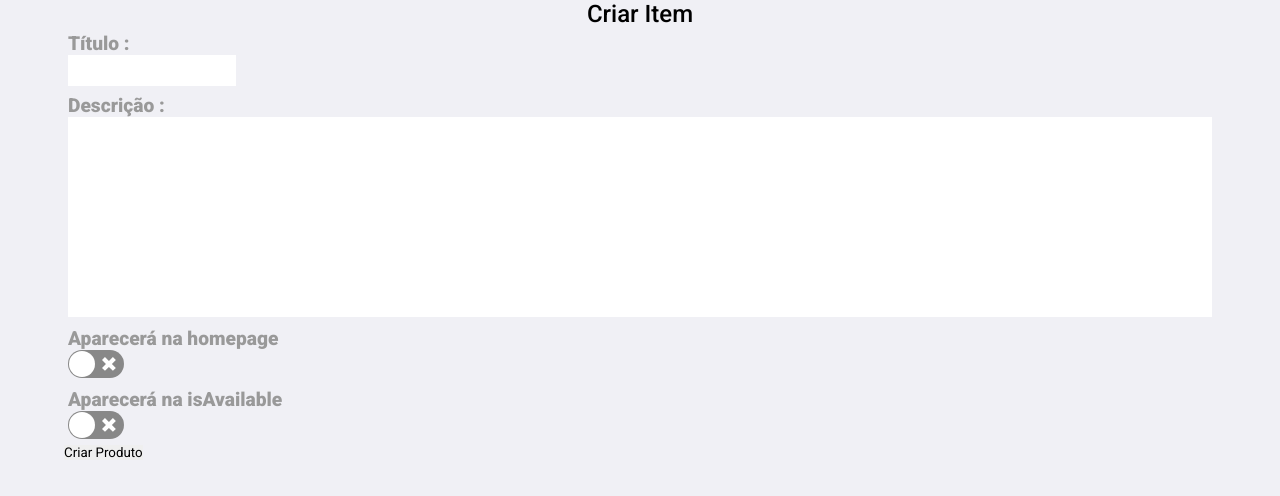
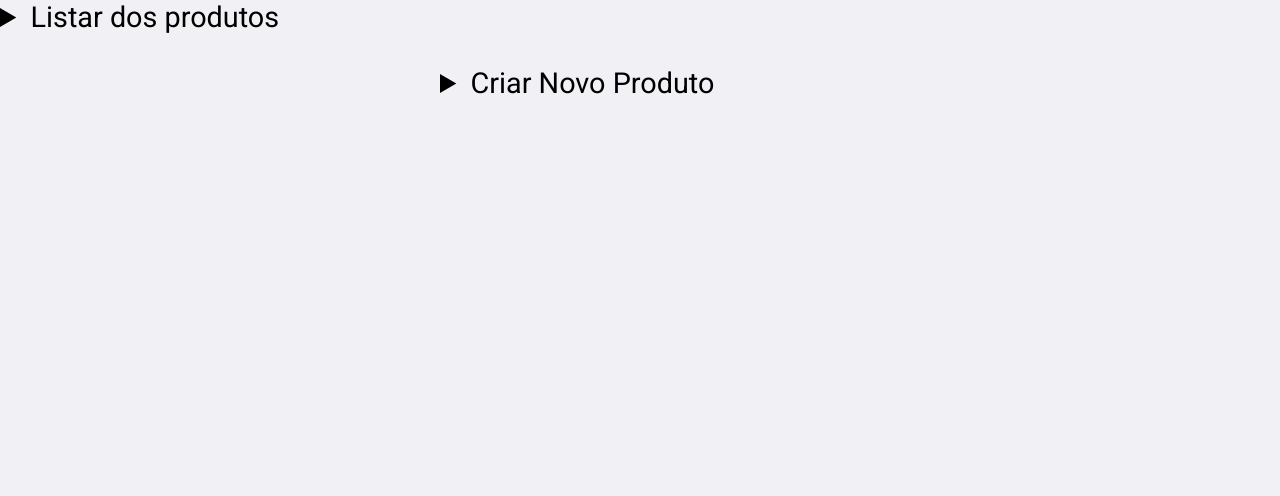
Before and after one commit to BrunoDevCode/bv_moveis_web, a Next.js app: page /admin/launchpage in a window 1280 px wide. Shown: the top 496 px of the page. Built offline with nearby package versions, Linux system fonts and the light colour scheme.

Commit message:
Adding Forms to manage page

```diff
--- a/pages/admin/launchpage.tsx
+++ b/pages/admin/launchpage.tsx
@@ -8,7 +8,7 @@ import styles from '../../styles/launchpage.module.css';
 const Launchpage: React.FC = () => {
   const [title, setTitle] = useState('');
   const [description, setDescription] = useState('');
-  const [isAvailable, setIsAvailable] = useState(false);
+  const [isAvailable, setIsAvailable] = useState(true);
   const [isHomepage, setIsHomepage] = useState(false);
 
   const { push } = useRouter();
@@ -40,46 +40,63 @@ const Launchpage: React.FC = () => {
 
   return (
     <div className={styles.container}>
-      <div className={styles.list_item_list}>
+      <details className={styles.list_item_list}>
+        <summary>Listar dos produtos</summary>
+      </details>
 
-      </div>
+      <details className={styles.new_item_container}>
+        <summary>Criar Novo Produto</summary>
 
-      <div className={styles.new_item_container}>
-        <form>
-          <h2>Criar Item</h2>
-
+        <form className={styles.form_new}>
           <div className={styles.input_group}>
             <label htmlFor="title">Título :</label>
             <input type="text" id='title' value={title} onChange={e => setTitle(e.target.value)} />
           </div>
 
           <div className={styles.input_group}>
-            <label htmlFor="description">Descrição :</label>
+            <label htmlFor="description">Descrição do produto :</label>
             <textarea id="description" value={description} onChange={e => setDescription(e.target.value)}></textarea>
           </div>
 
-          <div className={styles.input_group}>
-            <label htmlFor="isHomepage">Aparecerá na homepage</label>
+          <div className={styles.isHomepage_container}>
+            <div className={styles.isHomepage}>
+              <label htmlFor="isHomepage">Ficara vísivel na pagina Inicial ?</label>
               <Switch
                 checked={isHomepage}
                 onChange={handleToogleIsHomepage}
+                checkedIcon={false}
+                uncheckedIcon={false}
+                height={20}
+                width={40}
+                handleDiameter={20}
+                onColor='#4C191B'
               />
             </div>
 
-          <div className={styles.input_group}>
-            <label htmlFor="isAvailable">Aparecerá na isAvailable</label>
+            <span>Lembrando que se ja houver 6 produtos, pode ser que este não apareça</span>
+          </div>
+
+          <div className={styles.isAvailable}>
+            <label htmlFor="isAvailable">Há este produto no estoque ?</label>
             <Switch
               checked={isAvailable}
               onChange={handleToogleIsAvailable}
+              checkedIcon={false}
+              uncheckedIcon={false}
+              height={20}
+              width={40}
+              handleDiameter={20}
+              onColor='#4C191B'
             />
           </div>
 
-          <button onClick={handleCreateItem}>Criar Produto</button>
+          <button onClick={handleCreateItem} className={styles.submit_form}>Criar Produto</button>
         </form>
-      </div>
 
-      <div className={styles.update_item_container}>
-      </div>
+        <form className={styles.form_image_up}>
+
+        </form>
+      </details>
 
       <div className={styles.delete_item_container}>
 
--- a/styles/launchpage.module.css
+++ b/styles/launchpage.module.css
@@ -2,7 +2,7 @@
   padding: 4px;
 }
 
-.input_group label {
+.input_group label, .isAvailable label, .isHomepage label {
   display: block;
   font-size: 2rem;
   font-weight: 900;
@@ -11,6 +11,8 @@
 
 .input_group input {
   padding: 8px;
+  width: 100%;
+  border-radius: 8px;
 }
 
 .input_group textarea {
@@ -19,23 +21,50 @@
   height: 200px;
   padding: 16px;
   font-size: 2.5rem;
+  border-radius: 8px;
 }
 
-/* === Update Container === */
+.container summary {
+  font-size: 3rem;
+}
 
-.list_item_container, .update_item_container, .new_item_container {
-  width: 90%;
-  margin: 0 auto;
+.submit_form {
+  display: block;
+  width: 100%;
+  max-width: 400px;
+  margin: 16px auto;
+  padding: 8px 16px;
+  border-radius: 16px;
+  background-color: var(--back-header);
+  color: white;
+}
+
+.submit_form:hover {
+  background-color: var(--back-header-light);
+}
+
+/* === New Item Container === */
+
+.new_item_container {
+  width: 100%;
+  max-width: 400px;
+  margin: 32px auto;
   display: grid;
   gap: 4px;
 }
 
-.new_item_container form h2{
-  font-size: 2.5rem;
-  text-align: center;
-  font-weight: 500;
+.isHomepage_container span {
+  font-size: 1.2rem;
 }
 
-/* .update_item_container */
+.isHomepage_container, .isAvailable {
+  padding: 16px;
+}
 
-/* === End Update Container === */
+.isHomepage, .isAvailable {
+  display: flex;
+  justify-content: space-between;
+  align-items: center;
+}
+
+/* === End New Item Container === */
```
Lines whose indentation alone changed are shown as unchanged.
